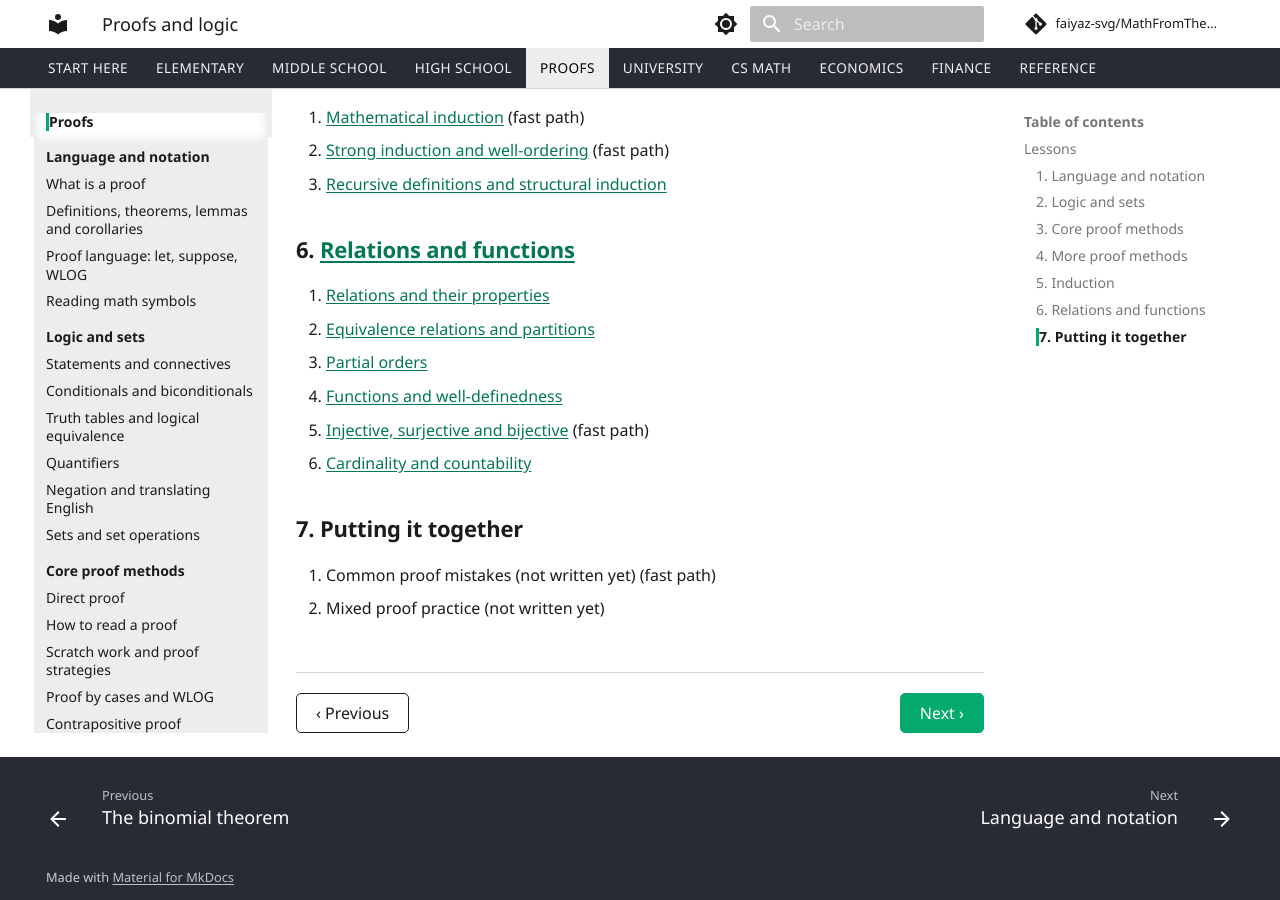
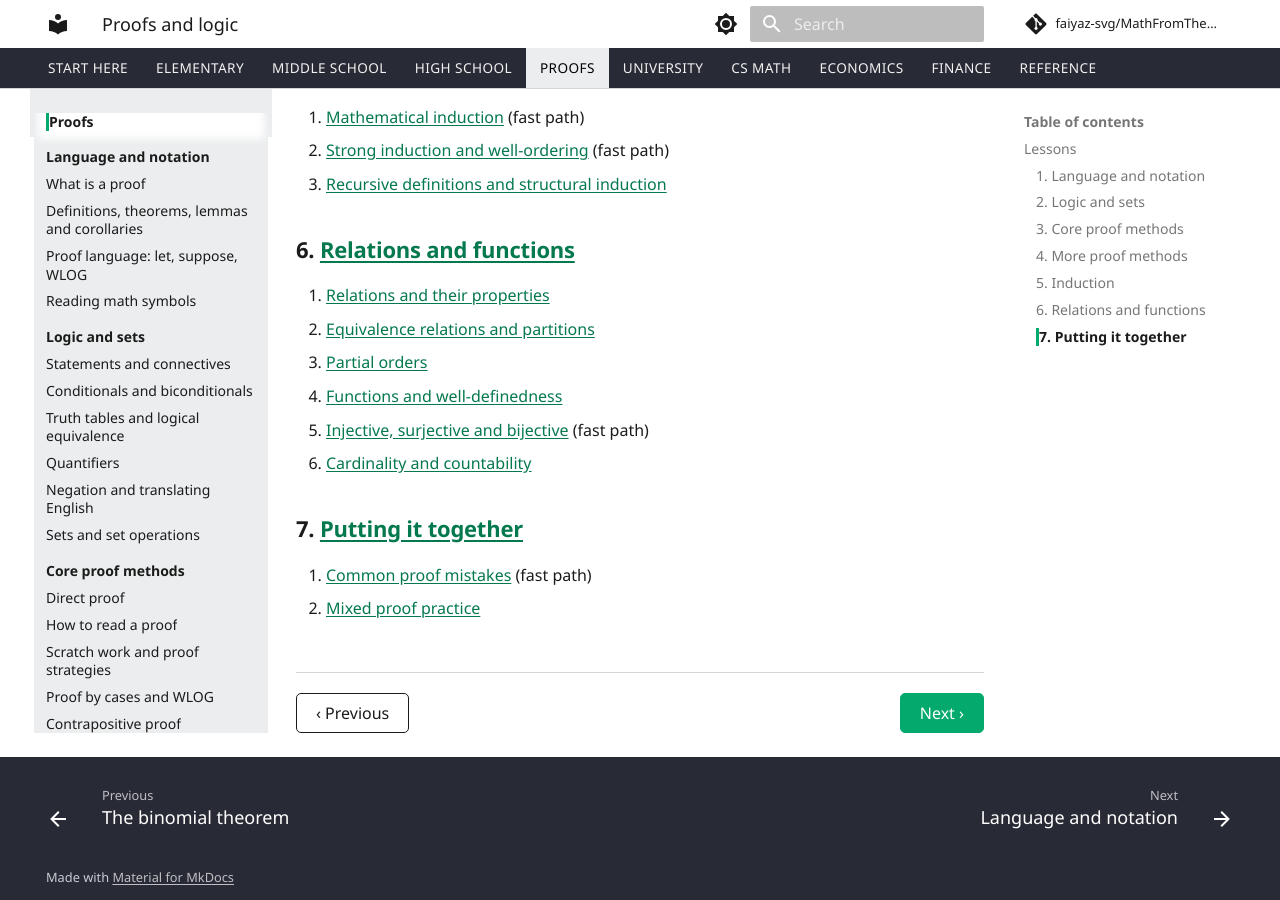
Before and after one commit to faiyaz-svg/MathFromTheGroundUp, an MkDocs documentation site: the page built from docs/04-proofs-and-logic/index.md, in a window 1280 px wide and 900 px high, scrolled down 1520 px. Built offline with MkDocs 1.6.1 and Material for MkDocs 9.7.7, drawn with Linux system fonts in a browser that asks for light colours; comment, search, counter and statistics services are not loaded.

Commit message:
add proofs chapter 7 to nav and progress

```diff
--- a/docs/04-proofs-and-logic/index.md
+++ b/docs/04-proofs-and-logic/index.md
@@ -57,9 +57,9 @@ The diagnostic quiz and the cheat sheet for this folder are written together wit
 5. [Injective, surjective and bijective](06-relations-and-functions/05-injective-surjective-bijective.md) (fast path)
 6. [Cardinality and countability](06-relations-and-functions/06-cardinality-and-countability.md)
 
-### 7. Putting it together
+### 7. [Putting it together](07-putting-it-together/index.md)
 
-1. Common proof mistakes (not written yet) (fast path)
-2. Mixed proof practice (not written yet)
+1. [Common proof mistakes](07-putting-it-together/01-common-proof-mistakes.md) (fast path)
+2. [Mixed proof practice](07-putting-it-together/02-mixed-proof-practice.md)
 
 <!-- lessons:end -->
--- a/mkdocs.yml
+++ b/mkdocs.yml
@@ -270,6 +270,10 @@ nav:
           - "Functions and well-definedness": 04-proofs-and-logic/06-relations-and-functions/04-functions-and-well-definedness.md
           - "Injective, surjective and bijective": 04-proofs-and-logic/06-relations-and-functions/05-injective-surjective-bijective.md
           - "Cardinality and countability": 04-proofs-and-logic/06-relations-and-functions/06-cardinality-and-countability.md
+      - "Putting it together":
+          - 04-proofs-and-logic/07-putting-it-together/index.md
+          - "Common proof mistakes": 04-proofs-and-logic/07-putting-it-together/01-common-proof-mistakes.md
+          - "Mixed proof practice": 04-proofs-and-logic/07-putting-it-together/02-mixed-proof-practice.md
   - "University":
       - 05-university-core/index.md
       - "Limits and continuity":
```
Also changed, not shown: docs/progress.md (+6 -1 lines).
